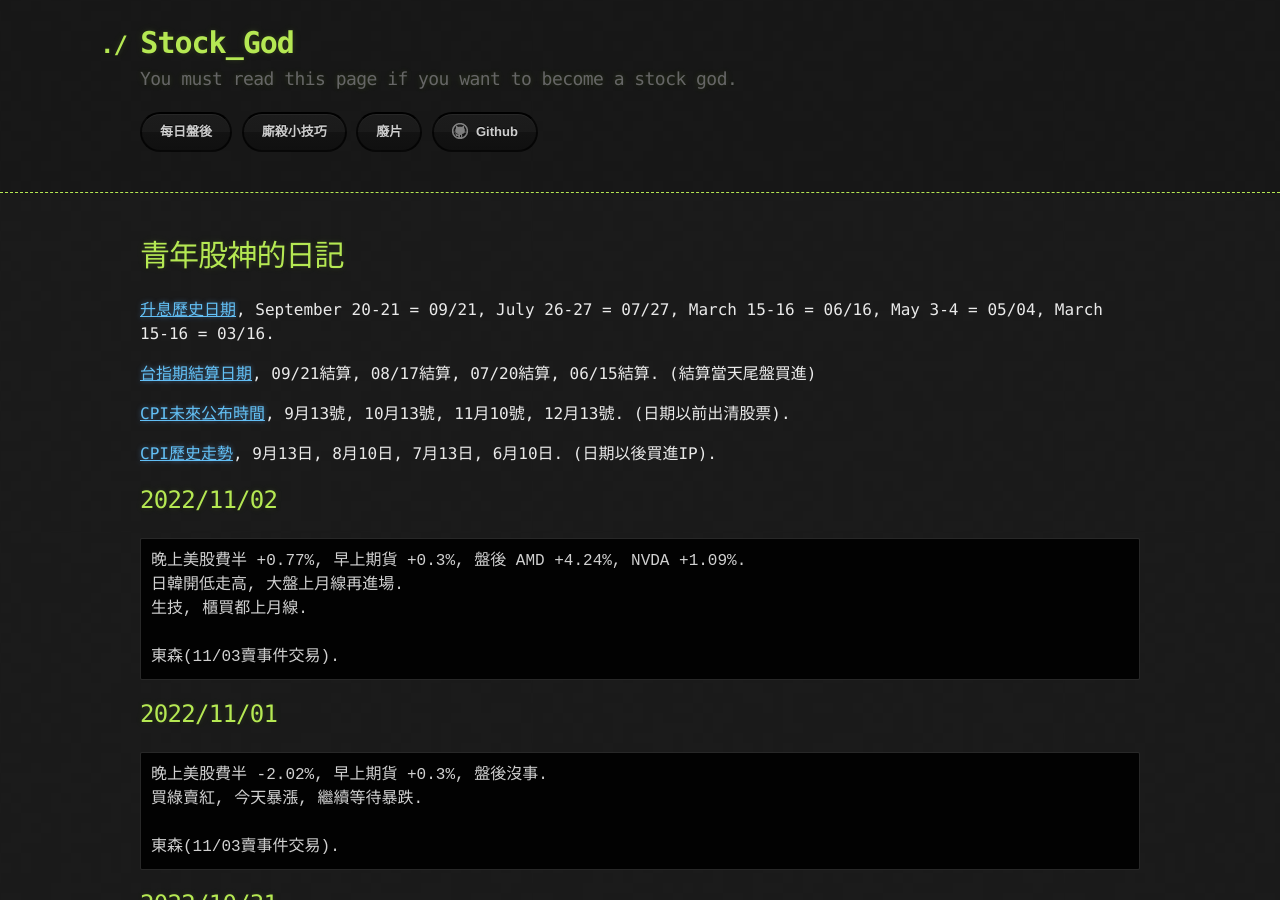
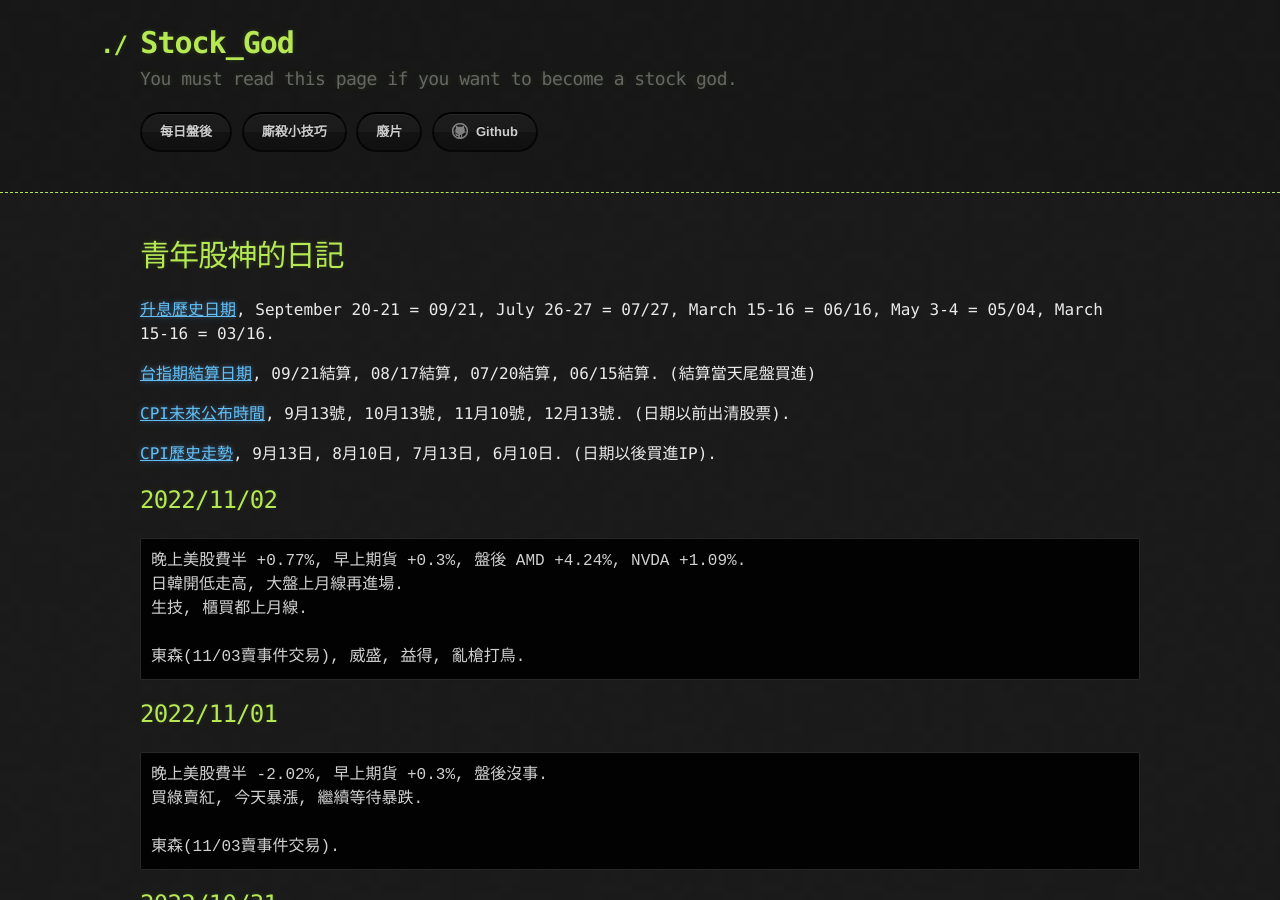
Before and after one commit to lepg5487/Stock_God, a Jekyll site: the page built from index.md, in a window 1280 px wide and 900 px high. Built offline with Jekyll 4.4.1, drawn with Linux system fonts in a browser that asks for light colours; our own code applies the rules of GitHub Pages for plain Markdown files.

Commit message:
Update index.md

````diff
--- a/index.md
+++ b/index.md
@@ -18,7 +18,7 @@ layout: testlayouts
 日韓開低走高, 大盤上月線再進場.
 生技, 櫃買都上月線.
 
-東森(11/03賣事件交易).
+東森(11/03賣事件交易), 威盛, 益得, 亂槍打鳥.
 ```
 
 ## 2022/11/01
````
